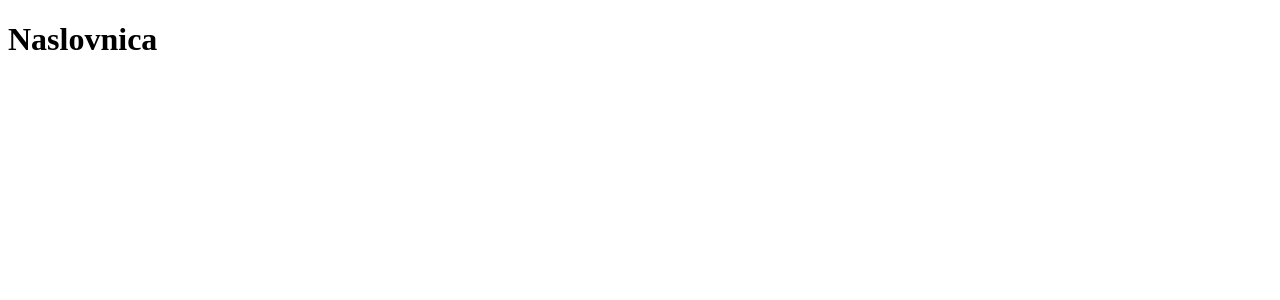
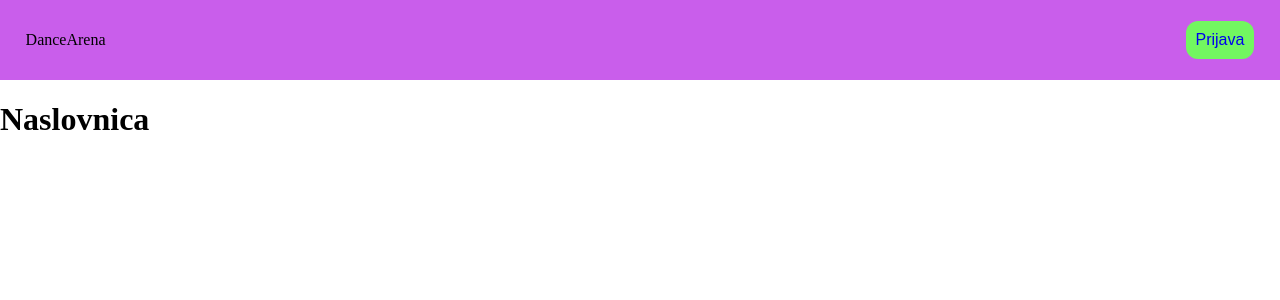
Before and after one commit to RafaelLovrencic/DanceArena, a React app in the folder frontend/: page / in a window 1280 px wide. Shown: the top 300 px of the page. Built offline with nearby package versions, Linux system fonts and the light colour scheme; the HTML template or start-up script is replaced by a standard one.

Commit message:
Refs #5: Dodan primitivni izgled trake

```diff
--- a/frontend/src/App.jsx
+++ b/frontend/src/App.jsx
@@ -1,11 +1,13 @@
 import { BrowserRouter, Routes, Route, Link } from 'react-router-dom';
 import Naslovnica from './stranice/naslovnica.jsx'
+import Prijava from './stranice/prijava.jsx'
 
 export default function App() {
   return (
     <BrowserRouter>
       <Routes>
         <Route path="/" element={<Naslovnica />} />
+        <Route path="/prijava" element={<Prijava />} />
       </Routes>
     </BrowserRouter>
   );
--- /dev/null
+++ b/frontend/src/izgled/naslovnica.css
@@ -0,0 +1,32 @@
+body {
+    margin: 0px;
+    padding: 0px;
+}
+
+nav {
+    display: flex;
+    background-color: #C95EEB;
+    justify-content: space-between;
+    align-items: center;
+    padding: 0vw 2vw;
+    height: 10vh;
+}
+
+.Login {
+    background-color: #72F760;
+    border-radius: 12px;
+    border: 0;
+    padding: 10px;
+    font-size: 2vh;
+    transition: transform 0.2s ease, box-shadow 0.2s ease;
+}
+
+.Login:hover {
+    cursor: pointer;
+    transform: scale(1.1);
+    box-shadow: 0 6px 15px rgba(0, 0, 0, 0.2);
+}
+
+.loginButton {
+    text-decoration: none;
+}
--- a/frontend/src/stranice/naslovnica.jsx
+++ b/frontend/src/stranice/naslovnica.jsx
@@ -1,3 +1,14 @@
+import '../izgled/naslovnica.css'
+import { Link } from 'react-router-dom';
+
 export default function Naslovnica() {
-  return <h1>Naslovnica</h1>;
+  return (
+  <>
+    <nav>
+      <p>DanceArena</p>
+      <button className='Login'><Link to="/prijava" className='loginButton'>Prijava</Link></button>
+    </nav>
+    <h1>Naslovnica</h1>
+  </>
+  )
 }
--- /dev/null
+++ b/frontend/src/stranice/prijava.jsx
@@ -0,0 +1,3 @@
+export default function Prijava() {
+    return <h1>Prijava</h1>
+}
```
